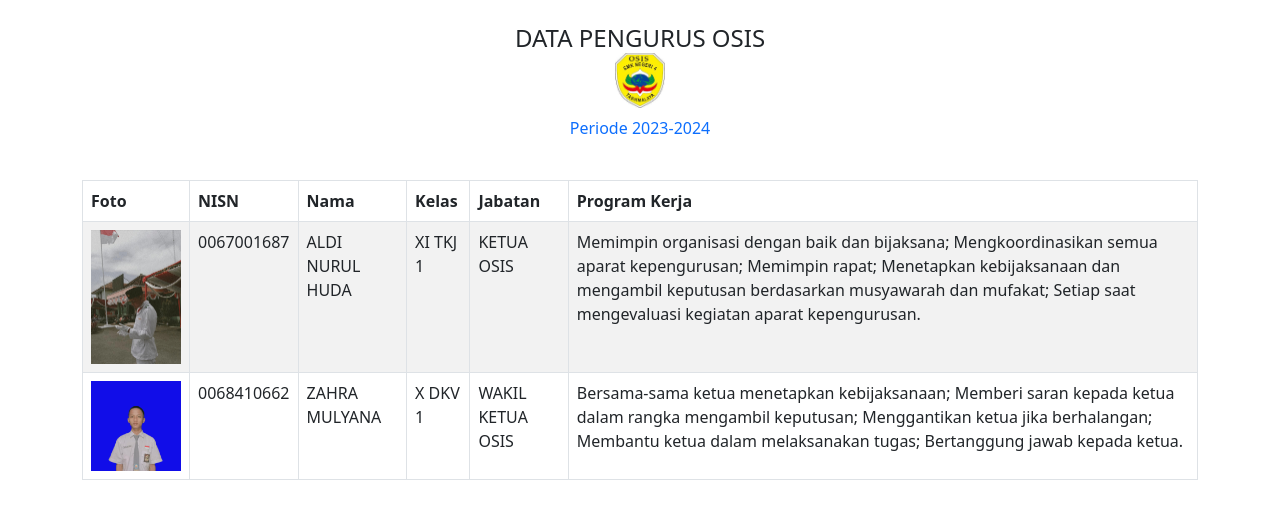
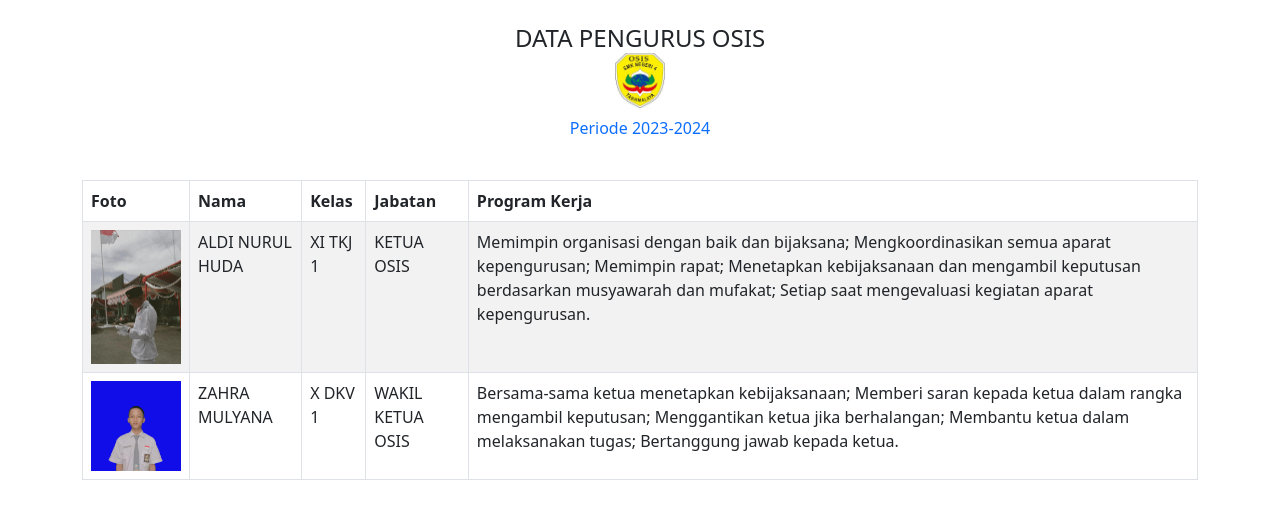
Before and after one commit to rssa1230/rssacntp, a Django app: page / in a window 1280 px wide. Shown: the part 81-600 px from the top of the page. Run offline with Django 3.2, Linux system fonts and the light colour scheme; data comes from the database, SQL or seed files in the repository.

Commit message:
Add files via upload

```diff
--- a/pengurus/templates/index.html
+++ b/pengurus/templates/index.html
@@ -43,7 +43,6 @@
           <thead>
             <tr>
               <th>Foto</th>
-              <th>NISN</th>
               <th>Nama</th>
               <th>Kelas</th>
               <th>Jabatan</th>
@@ -58,7 +57,6 @@
                   <img src="{{ data.cover.url }}" width="90px">
                 {% endif %}
               </td>
-              <td>{{ data.nis }}</td>
               <td>{{ data.nama }}</td>
               <td>{{ data.kelas }}</td>
               <td>{{ data.jabatan }}</td>
--- a/pengurus/templates/indexmpk.html
+++ b/pengurus/templates/indexmpk.html
@@ -43,7 +43,6 @@
           <thead>
             <tr>
               <th>Foto</th>
-              <th>NISN</th>
               <th>Nama</th>
               <th>Kelas</th>
               <th>Jabatan</th>
@@ -58,7 +57,6 @@
                   <img src="{{ mpk.cover.url }}" width="90px">
                 {% endif %}
               </td>
-              <td>{{ mpk.nis }}</td>
               <td>{{ mpk.nama }}</td>
               <td>{{ mpk.kelas }}</td>
               <td>{{ mpk.jabatan }}</td>
```
